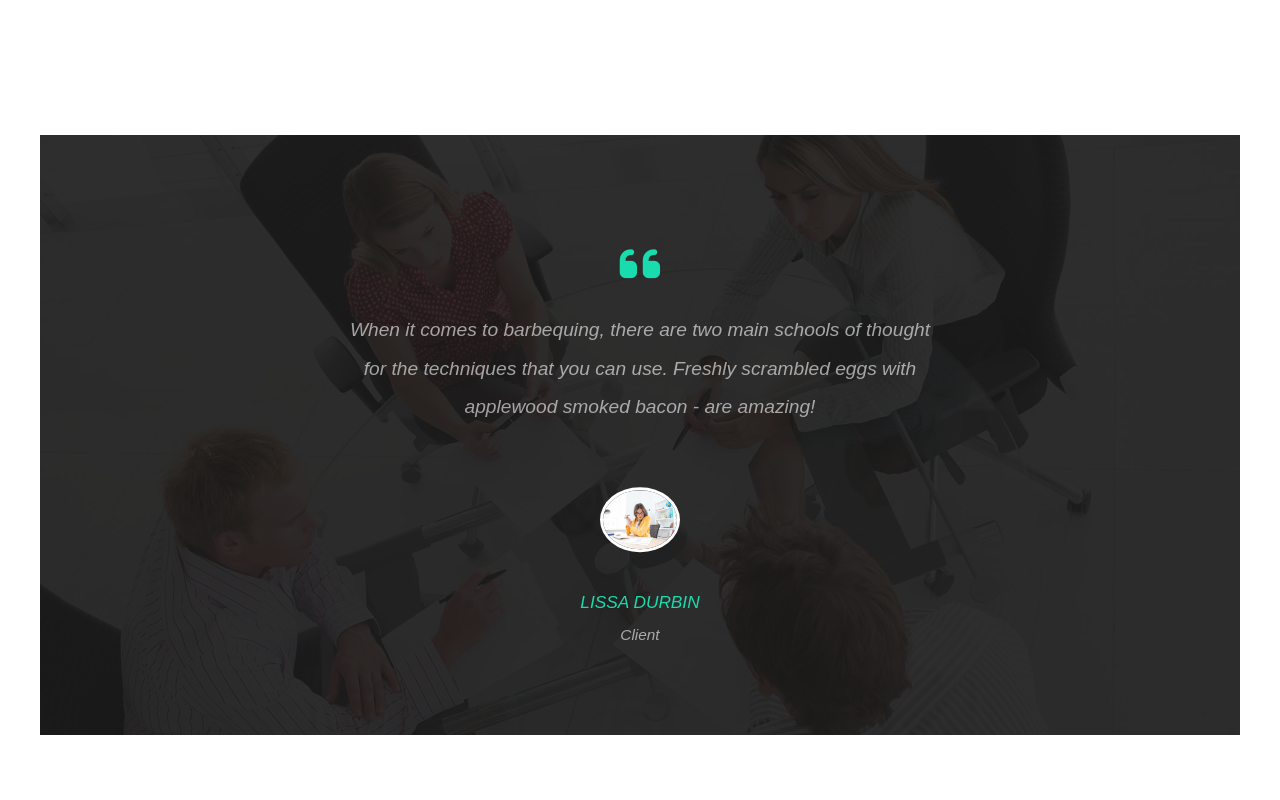
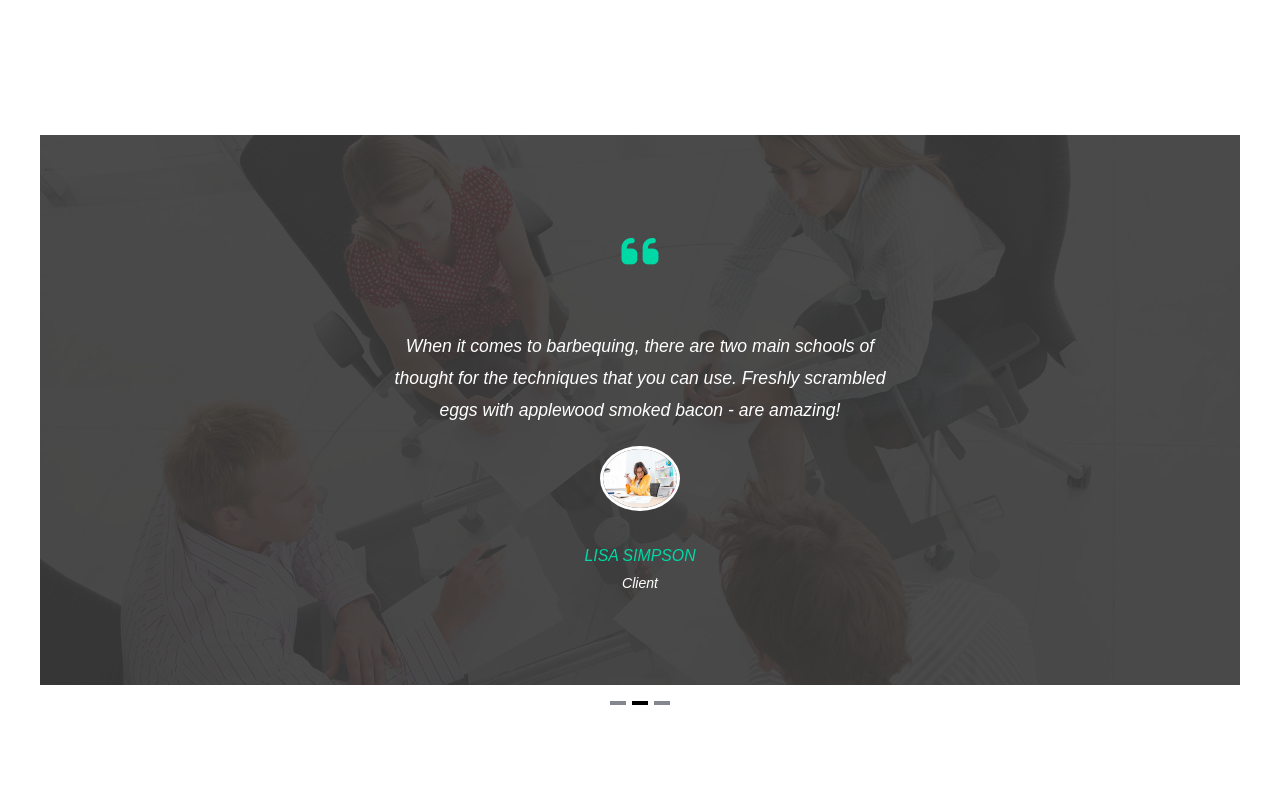
Before and after one commit to domenico-bacoli/proj-html-vuejs, a Vue app: page / in a window 1280 px wide. Shown: the part 3480-4280 px from the top of the page. Built offline with nearby package versions, Linux system fonts and the light colour scheme.

Commit message:
feat: add customers review Carousel.

```diff
--- a/package.json
+++ b/package.json
@@ -10,7 +10,8 @@
   },
   "dependencies": {
     "@fortawesome/fontawesome-free": "^6.4.0",
-    "vue": "^3.2.47"
+    "vue": "^3.2.47",
+    "vue3-carousel": "^0.3.0"
   },
   "devDependencies": {
     "@vitejs/plugin-vue": "^4.1.0",
--- a/src/components/BlogItem.vue
+++ b/src/components/BlogItem.vue
@@ -114,6 +114,7 @@ export default {
 
 <style lang="scss" scoped>
 .blog {
+    margin-top: 180px;
 
     .blog-title,
     .separator {
--- a/src/components/ShowCaseItem.vue
+++ b/src/components/ShowCaseItem.vue
@@ -1,6 +1,18 @@
 <script>
 
-export default {
+import { defineComponent } from 'vue'
+import { Carousel, Pagination, Slide } from 'vue3-carousel'
+
+import 'vue3-carousel/dist/carousel.css'
+
+export default defineComponent({
+    name: 'Autoplay',
+    components: {
+        Carousel,
+        Slide,
+        Pagination,
+    },
+
     data() {
         return {
             projects: [
@@ -45,10 +57,29 @@ export default {
                     category: "Marketing",
                 },
             ],
+
+            customers: [
+                {
+                    image: "/images/businesswoman-analysing-document-P8WSNMC-1024x820.jpg",
+                    name: "Lissa Durbin",
+                    overview: "When it comes to barbequing, there are two main schools of thought for the techniques that you can use. Freshly scrambled eggs with applewood smoked bacon - are amazing!",
+                },
+                {
+                    image: "/images/businesswoman-analysing-document-P8WSNMC-1024x820.jpg",
+                    name: "Lisa Simpson",
+                    overview: "When it comes to barbequing, there are two main schools of thought for the techniques that you can use. Freshly scrambled eggs with applewood smoked bacon - are amazing!",
+                },
+                {
+                    image: "/images/businesswoman-analysing-document-P8WSNMC-1024x820.jpg",
+                    name: "Marge Simpson",
+                    overview: "When it comes to barbequing, there are two main schools of thought for the techniques that you can use. Freshly scrambled eggs with applewood smoked bacon - are amazing!",
+                },
+            ],
         };
     },
 
-}
+})
+
 </script>
 
 <template>
@@ -91,29 +122,40 @@ export default {
                 <button class="btn btn-primary">READ MORE</button>
             </div>
         </section>
+
+        <!-- START CAROUSEL -->
         <section class="customers-review">
+            <img class="back-image" src="/images/four-businesspeople-in-a-boardroom-with-paperwork-PC4V8H4.jpg" alt="">
+            <div class="overlay"></div>
+            <Carousel :autoplay="3000" :wrap-around="true">
+                <Slide v-for="slide in customers" :key="slide">
+                    <div class="carousel__item">
+
                         <div class="text">
                             <div class="icon">
                                 <i class="fa-solid fa-quote-left"></i>
                             </div>
-                <p>When it comes to barbequing, there are two main schools of thought for the
-                    techniques that you can use. Freshly scrambled eggs with applewood smoked bacon
-                    - are amazing!
-                </p>
                             <div class="customers-details">
+                                <div class="customers-overview">
+                                    {{ slide.overview }}
+                                </div>
                                 <div class="customers-image">
-                        <img src="/images/businesswoman-analysing-document-P8WSNMC-1024x820.jpg" alt="Lissa Durbin">
+                                    <img :src="slide.image" alt="Lissa Durbin">
                                 </div>
                                 <div class="customers-name">
-                        LISSA DURBIN
+                                    {{ slide.name }}
                                 </div>
                                 <div class="type">Client</div>
                             </div>
                         </div>
-            <div class="overlay"></div>
-
+                    </div>
+                </Slide>
+                <template #addons>
+                    <Pagination />
+                </template>
+            </Carousel>
         </section>
-
+        <!-- END CAROUSEL -->
     </div>
 </template>
 
@@ -134,7 +176,7 @@ export default {
         .card {
             position: relative;
             width: calc(100% / 4 - (4px / 4 * 3));
-            transition: all 0.4s ease-in-out;
+            transition: all 0.2s ease-in-out;
             cursor: pointer;
 
             img {
@@ -180,8 +222,8 @@ export default {
 
             &:hover {
                 position: relative;
-                z-index: 2;
-                transform: scale(1.13);
+                z-index: 1;
+                transform: scale(1.10);
             }
         }
     }
@@ -218,26 +260,36 @@ export default {
     }
 }
 
+.carousel {
+    position: absolute;
+    color: white;
+    top: 60%;
+    left: 50%;
+    transform: translate(-50%, -50%);
+    line-height: 1.8;
+    text-align: center;
+    font-size: 1.1em;
+    font-style: italic;
+    width: 100%;
+}
+
+.carousel__item {
+    height: 500px;
+}
+
 .customers-review {
     position: relative;
-    height: 600px;
-    background-image: url("/images/four-businesspeople-in-a-boardroom-with-paperwork-PC4V8H4.jpg");
-    background-size: cover;
-    background-position: center;
-    opacity: 0.9;
-    margin-bottom: 200px;
+    height: 550px;
+    width: 100%;
+
+    .back-image {
+        width: 100%;
+        height: 550px;
+        object-fit: cover;
+        opacity: 0.3;
+    }
 
     .text {
-        position: absolute;
-        color: rgba(255, 255, 255, 0.6);
-        top: 50%;
-        left: 50%;
-        transform: translate(-50%, -50%);
-        line-height: 2;
-        text-align: center;
-        font-size: 1.2em;
-        font-style: italic;
-
         .icon {
             font-size: 2.4em;
             color: #00D9A6;
@@ -248,6 +300,10 @@ export default {
             flex-direction: column;
             align-items: center;
             margin-top: 40px;
+
+            .customers-overview {
+                width: 43%;
+            }
 
             .customers-image {
                 margin: 20px 0;
@@ -262,6 +318,7 @@ export default {
             .customers-name {
                 color: #00D9A6;
                 font-size: 0.9em;
+                text-transform: uppercase;
             }
 
             .type {
@@ -272,9 +329,12 @@ export default {
     }
 
     .overlay {
+        position: absolute;
+        top: 0;
+        left: 0;
         width: 100%;
         height: 100%;
-        background-color: rgb(0, 0, 0, 0.9);
+        background-color: rgb(0, 0, 0, 0.7);
     }
 }
 </style>
```
Also changed, not shown: 1 other file (tests, documents, lock files or other folders). Lines whose indentation alone changed are shown as unchanged.
